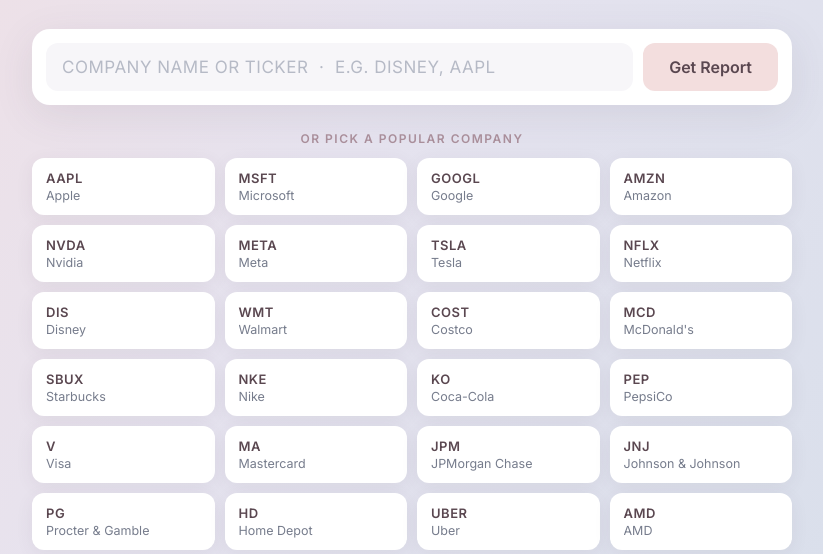
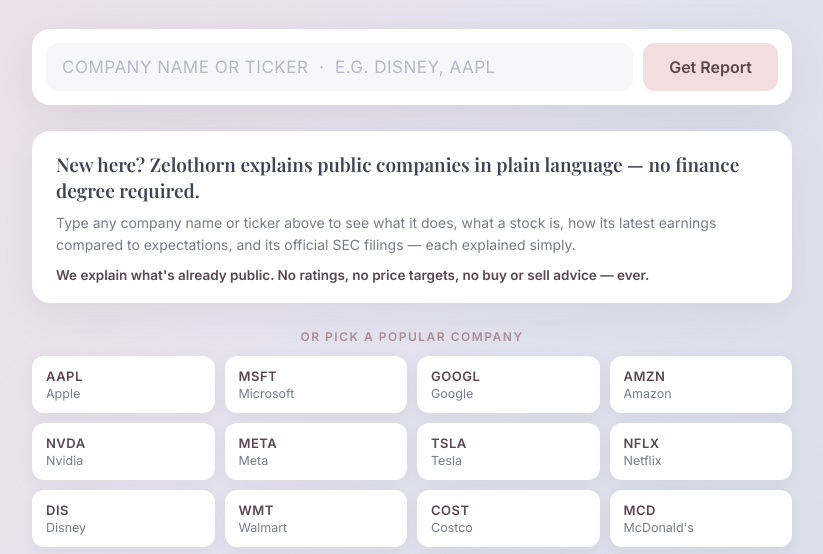
Before and after one commit to m21961746-lgtm/sec-api, a website: page public/index.html in a window 1280 px wide. Shown: the part 223-777 px from the top of the page, without its empty margins (228-1051 px from the left). Drawn offline with nearby package versions, Linux system fonts and the light colour scheme.

Commit message:
Add plain-language intro section between search box and popular companies
Orients first-time visitors right after the search box: what
Zelothorn does, what they'll see (company overview, what a stock is,
earnings vs. expectations, SEC filings), and an explicit "no ratings,
no price targets, no buy or sell advice" brand line. Descriptive only,
placed before the popular-companies grid.

```diff
--- a/public/index.html
+++ b/public/index.html
@@ -185,6 +185,34 @@
       white-space: nowrap;
       overflow: hidden;
       text-overflow: ellipsis;
+    }
+
+    .intro {
+      background: var(--card);
+      border-radius: 18px;
+      padding: 20px 24px;
+      box-shadow: 0 10px 40px rgba(80, 70, 90, 0.08);
+      margin-bottom: 26px;
+    }
+    .intro-heading {
+      font-family: "Playfair Display", serif;
+      font-weight: 600;
+      font-size: 19px;
+      line-height: 1.4;
+      margin: 0 0 8px;
+      color: var(--ink);
+    }
+    .intro-text {
+      font-size: 14px;
+      line-height: 1.6;
+      color: var(--muted);
+      margin: 0 0 10px;
+    }
+    .intro-brand {
+      font-size: 13.5px;
+      font-weight: 600;
+      color: var(--accent-ink);
+      margin: 0;
     }
 
     .status {
@@ -440,6 +468,12 @@
     <div class="search">
       <input id="ticker" placeholder="Company name or ticker  ·  e.g. Disney, AAPL" autocomplete="off" spellcheck="false" />
       <button id="go" onclick="getReport()">Get Report</button>
+    </div>
+
+    <div class="intro">
+      <h2 class="intro-heading">New here? Zelothorn explains public companies in plain language — no finance degree required.</h2>
+      <p class="intro-text">Type any company name or ticker above to see what it does, what a stock is, how its latest earnings compared to expectations, and its official SEC filings — each explained simply.</p>
+      <p class="intro-brand">We explain what's already public. No ratings, no price targets, no buy or sell advice — ever.</p>
     </div>
 
     <div class="quick">
```
